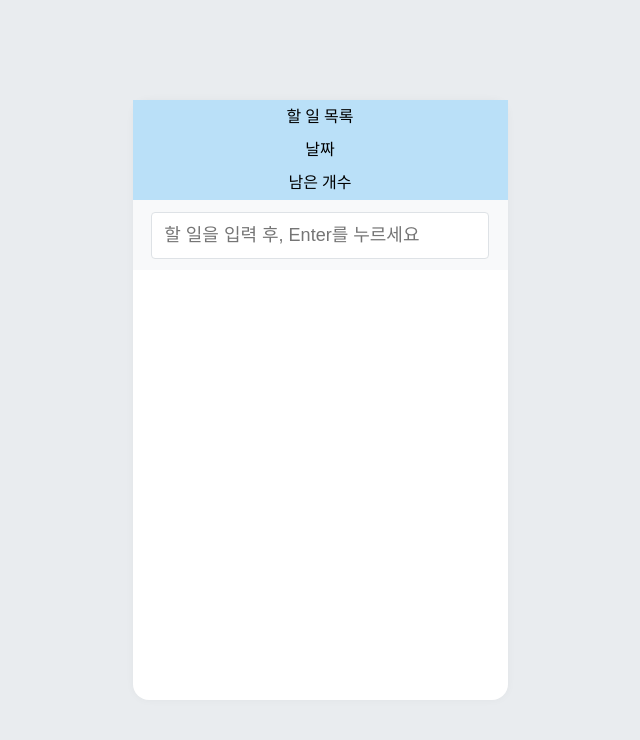
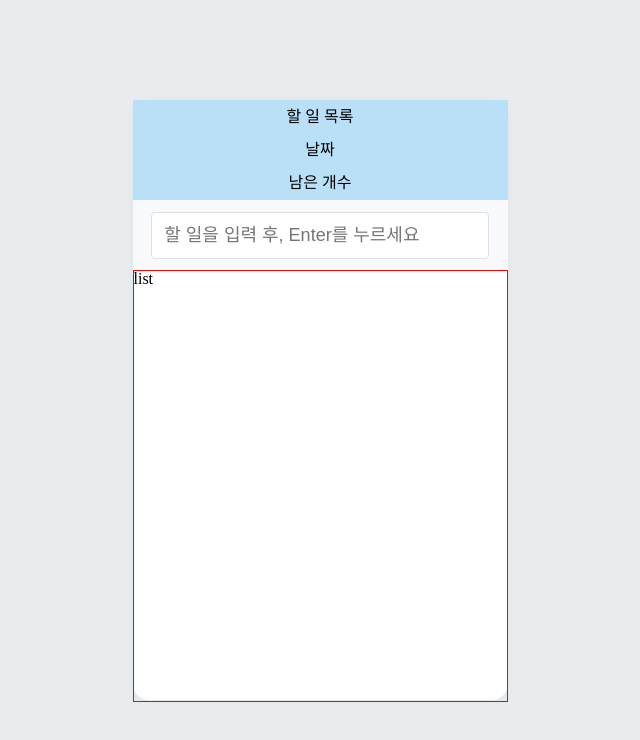
Before and after one commit to kjb9301/todo-ts-context-api, a React (Create React App) app: page / in a window 1280 px wide. Shown: the top 740 px of the page, without its empty margins (320-960 px from the left). Built offline with nearby package versions, Linux system fonts and the light colour scheme.

Commit message:
publishing TodoList component

```diff
--- a/src/App.tsx
+++ b/src/App.tsx
@@ -4,6 +4,7 @@ import { createGlobalStyle } from 'styled-components';
 import Template from './components/Template';
 import TodoHeader from './components/TodoHeader';
 import TodoCreate from './components/TodoCreate';
+import TodoList from './components/TodoList';
 
 function App() {
   return (
@@ -12,6 +13,7 @@ function App() {
       <Template>
         <TodoHeader />
         <TodoCreate />
+        <TodoList />
       </Template>
     </>
   );
--- /dev/null
+++ b/src/components/TodoList.tsx
@@ -0,0 +1,18 @@
+import React from 'react';
+import styled from 'styled-components';
+
+function TodoList() {
+  return <Wrapper>list</Wrapper>;
+}
+
+const Wrapper = styled.div`
+  border: 1px solid red;
+  height: calc(100% - 170px);
+  overflow-y: scroll;
+
+  &::-webkit-scrollbar {
+    display: none;
+  }
+`;
+
+export default TodoList;
```
